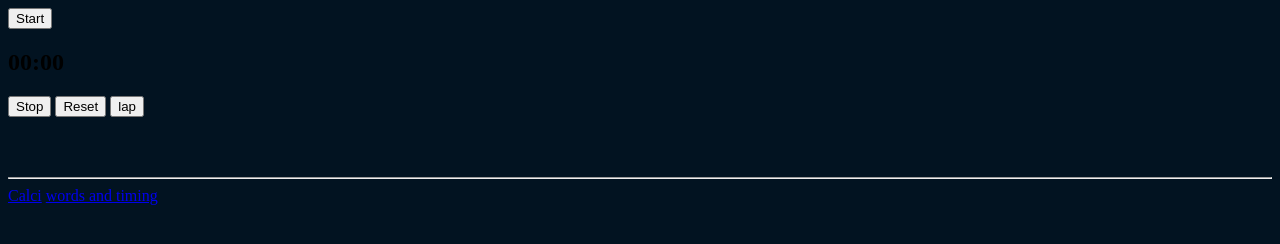
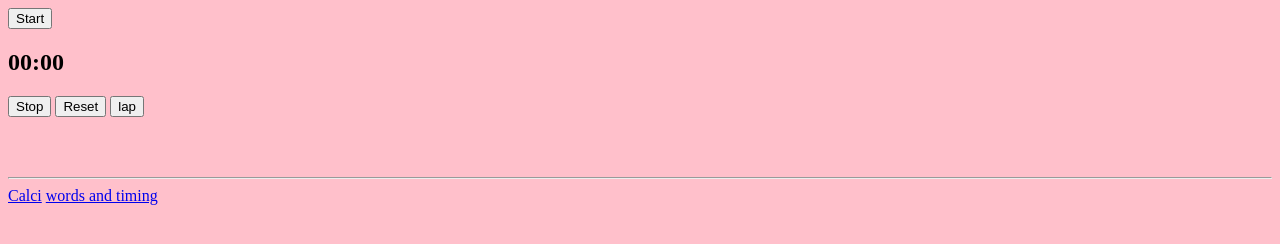
Before and after one commit to NIGHT-OWL01/NIGHT-OWL01.github.io, a plain HTML site: page Timing.html in a window 1280 px wide. Drawn offline with Linux system fonts and the light colour scheme.

Commit message:
change color

```diff
--- a/Timing.html
+++ b/Timing.html
@@ -15,7 +15,7 @@
 	</style>
 
 </head>
-<body bgcolor="#021321">
+<body bgcolor="pink">
 
 <button onclick="startfix()" ondblclick="pass()">Start</button>
 <h2 id="st">00:00</h2>
```
